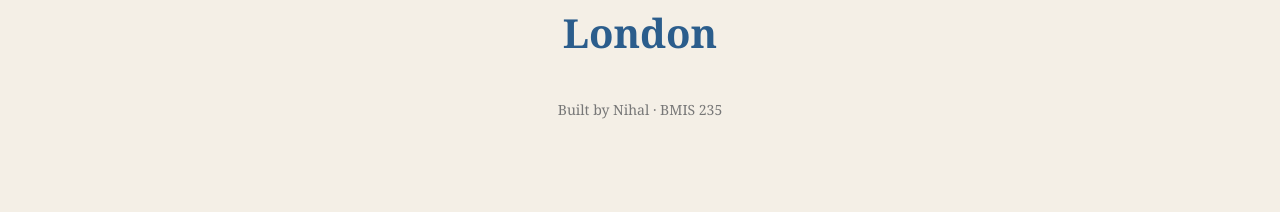
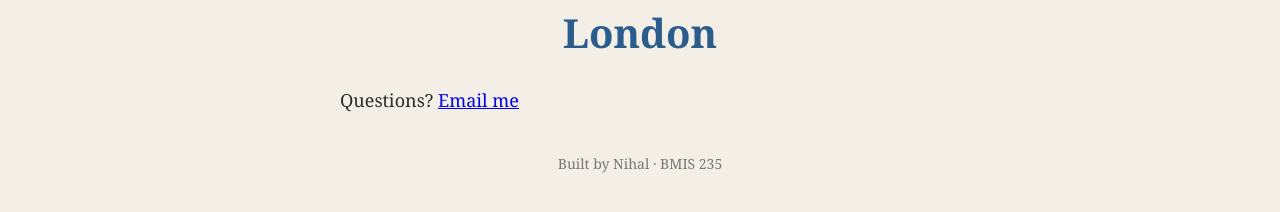
Before and after one commit to gphagura204/bmis235-html-3, a plain HTML site: page london.html in a window 1280 px wide. Shown: the part 558-770 px from the top of the page. Drawn offline with Linux system fonts and the light colour scheme.

Commit message:
Update london.html

```diff
--- a/london.html
+++ b/london.html
@@ -30,7 +30,7 @@
 
   <iframe src="https://www.google.com/maps/embed?pb=!1m18!1m12!1m3!1d317716.6064638406!2d-0.43124507770936427!3d51.528607011461986!2m3!1f0!2f0!3f0!3m2!1i1024!2i768!4f13.1!3m3!1m2!1s0x47d8a00baf21de75%3A0x52963a5addd52a99!2sLondon%2C%20UK!5e0!3m2!1sen!2sus!4v1794955550434!5m2!1sen!2sus" width="600" height="450" style="border:0;display:block; margin:0 auto;"" allowfullscreen="" loading="lazy" referrerpolicy="strict-origin-when-cross-origin"></iframe>
 <h1>London</h1>
-
+<p>Questions? <a href="mailto:yourusername@zagmail.gonzaga.edu">Email me</a></p>
 
 
 <!-- Footer: fill in your name -->
```
